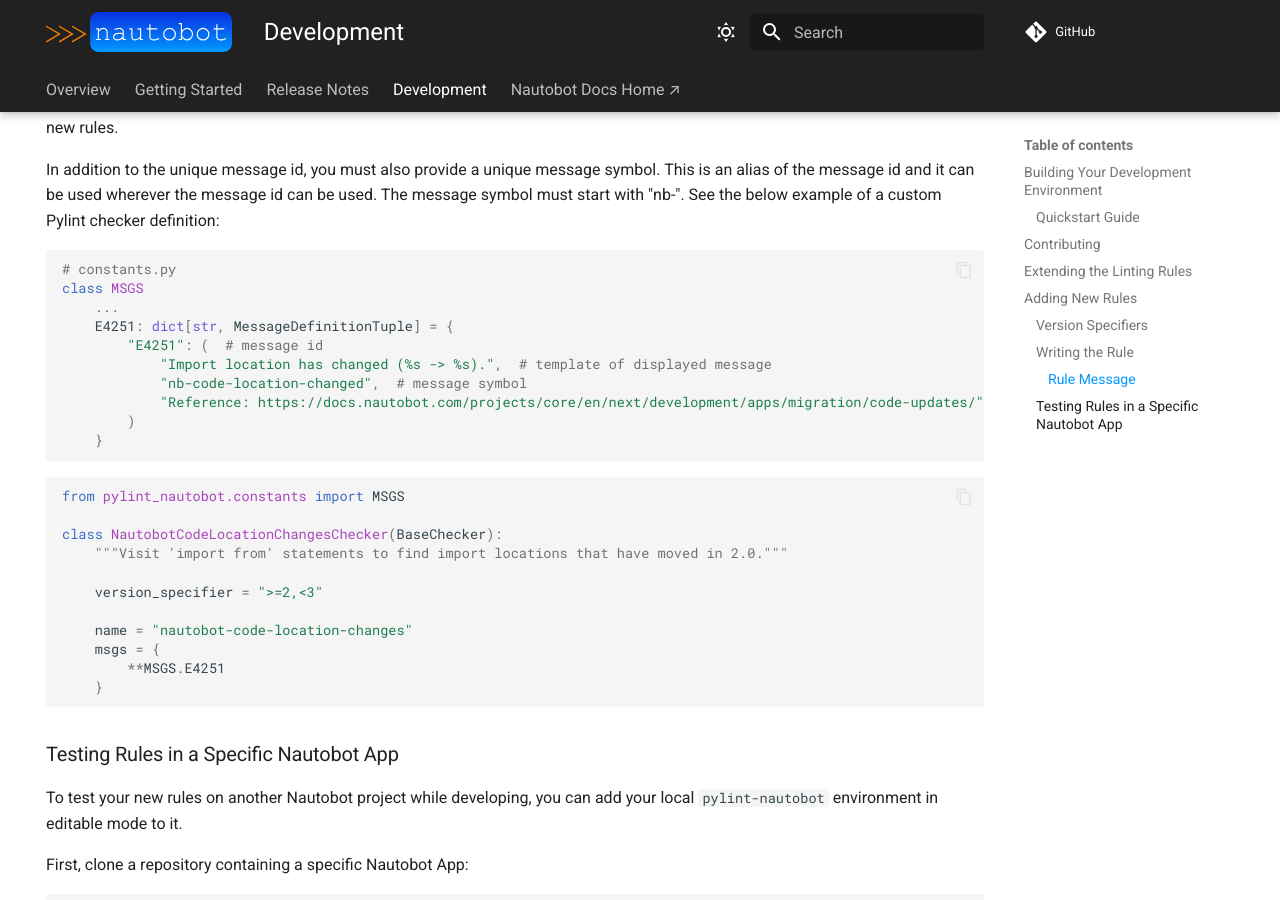
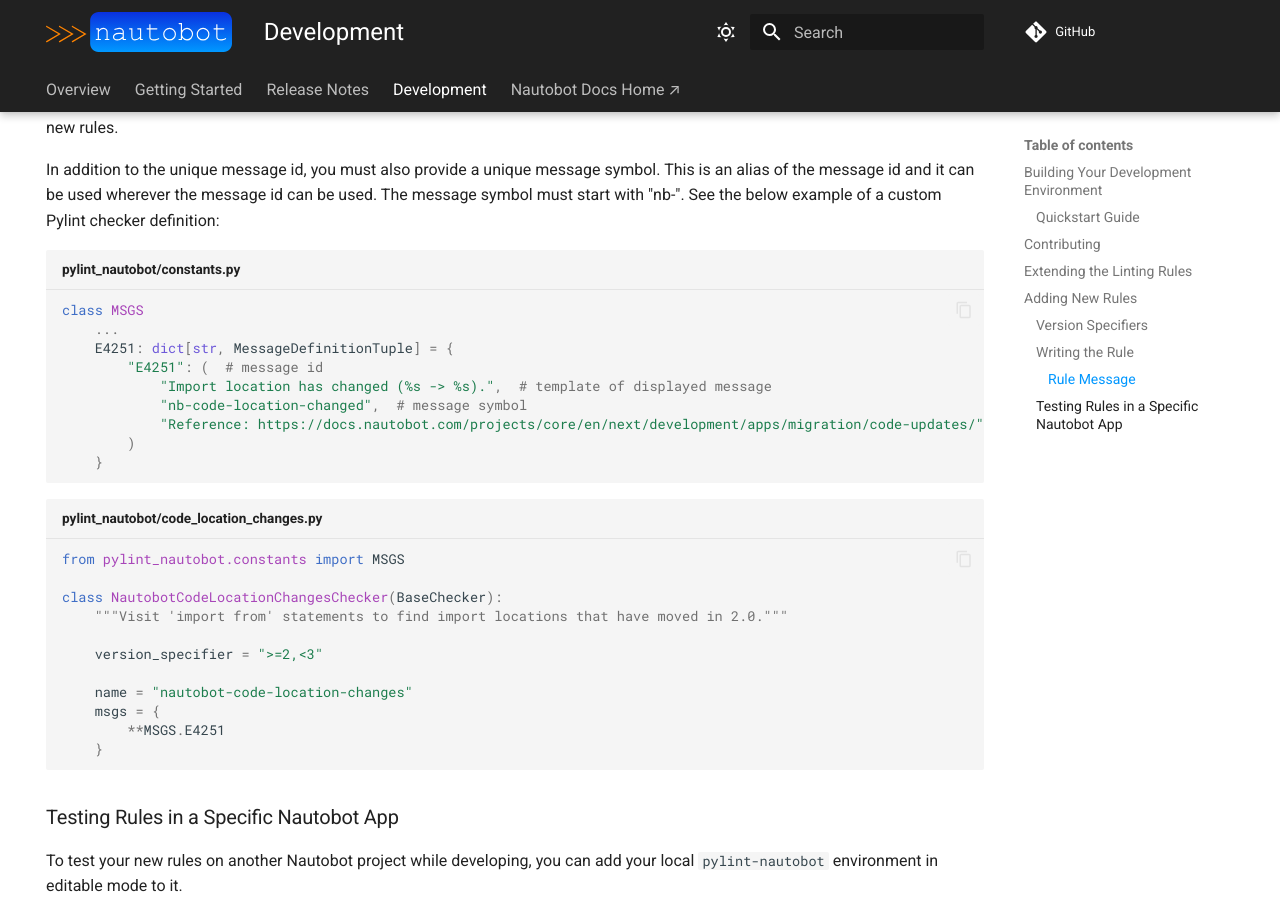
Before and after one commit to nautobot/pylint-nautobot, an MkDocs documentation site: the page built from docs/development.md, in a window 1280 px wide and 900 px high, scrolled down 1842 px. Built offline with MkDocs 1.6.1 and Material for MkDocs 9.7.7, drawn with Linux system fonts in a browser that asks for light colours; comment, search, counter and statistics services are not loaded.

Commit message:
Apply suggestions from code review
Co-authored-by: Glenn Matthews <glenn.matthews@networktocode.com>

````diff
--- a/docs/development.md
+++ b/docs/development.md
@@ -68,8 +68,7 @@ All messages are stored in constants.py, this allows you to check if your desire
 
 In addition to the unique message id, you must also provide a unique message symbol. This is an alias of the message id and it can be used wherever the message id can be used. The message symbol must start with "nb-". See the below example of a custom Pylint checker definition:
 
-```python
-# constants.py
+```python title="pylint_nautobot/constants.py"
 class MSGS
     ...
     E4251: dict[str, MessageDefinitionTuple] = {
@@ -81,7 +80,7 @@ class MSGS
     }
 ```
 
-```python
+```python title="pylint_nautobot/code_location_changes.py"
 from pylint_nautobot.constants import MSGS
 
 class NautobotCodeLocationChangesChecker(BaseChecker):
````
